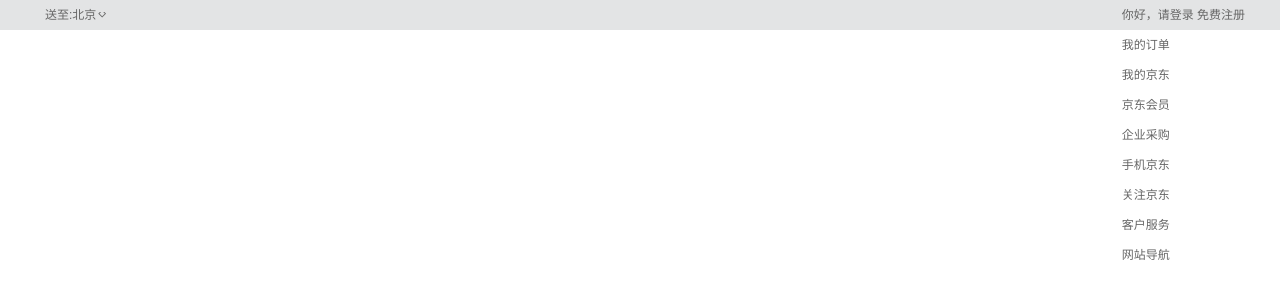
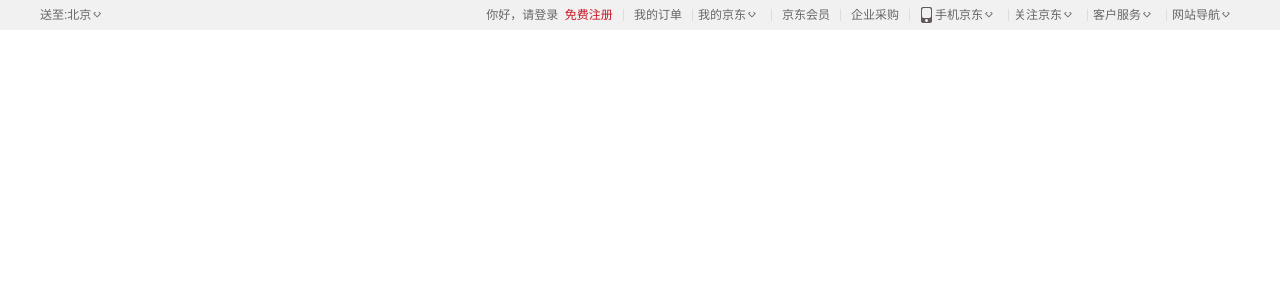
Before and after one commit to YangJian1992/jd, a plain HTML site: page index.html in a window 1280 px wide. Drawn offline with Linux system fonts and the light colour scheme.

Commit message:
网页的顶部做好了，但是边距不太对

```diff
--- a/css/base.css
+++ b/css/base.css
@@ -100,7 +100,7 @@ s, i, em {
 }
 
 .fl {
-    float: left
+    float: left;
 }
 
 .fr {
@@ -128,16 +128,19 @@ s, i, em {
 .site-nav {
     height: 30px;
     line-height: 30px;
-    background-color: #E3E4E5;
+    background-color: #F1F1F1;
 }
-.site-nav-send{
+/*y设置小三角的样式，共用同一段代码*/
+.site-nav-send,
+.site-nav-r .fore{
     position: relative;
-    padding: 0 25px 0 10px;
+    padding: 0 25px 0 5px;
 }
 .site-nav-send:hover{
     background-color: white;
 }
-.site-nav-send i {
+.site-nav-send i,
+.fore i {
     position: absolute;
     top: 12px;
     right: 8px;
@@ -147,9 +150,37 @@ s, i, em {
     overflow: hidden;
 }
 /*小三角图标，由上下两个样式完成*/
-.site-nav-send s {
+.site-nav-send s,
+.fore s{
+    font: 400 13px/15px "consolas";
     position: absolute;
     top: -7px;
     /*行内元素不能设置上下margin，这里不能直接用margin-top，但可以使用display:block*/
 }
 /*site-nav部分结束*/
+
+.site-nav-r li{
+    padding: 0 10px;
+    float: left;
+}
+.site-nav-r .line{
+    width: 1px;
+    height: 12px;
+    background-color: #DDDDDD;
+    /*由于padding可以继承背景，所以用margin*/
+    margin-top: 9px;
+    padding: 0px; /*由于在样式site-nav-r li中将所有的li元素设置成左右padding为10，还要考虑选择器的优先级，如标签，类等
+！import的权限是最大的。权限可以叠加，如.site-nav-r li为11（10+1），.site-nav-r .line为20（10+10）*/
+}
+.site-nav-r .jd-tel {
+    padding-left: 25px;
+}
+.jd-tel span {
+    /*开启绝对定位会将行内元素变成块元素*/
+    position: absolute;
+    width: 15px;
+    height: 20px;
+    top: 5px;
+    left: 9px;
+    background: url("../images/tel.png") no-repeat;
+}
--- a/index.html
+++ b/index.html
@@ -23,20 +23,45 @@
 
                 </div>
             </div>
-            <div class="fr">
+            <div class="fr site-nav-r">
                 <ul>
                     <li>
-                        <a href="#">你好，请登录</a>
-                        <a href="#">免费注册</a>
+                        <!--&nbsp转义符表示空格-->
+                        <a href="#">你好，请登录</a>&nbsp;
+                        <a href="#" class="col-red">免费注册</a>
                     </li>
+                    <li class="line"></li>
                     <li><a href="#">我的订单</a></li>
-                    <li><a href="#">我的京东</a></li>
+                    <li class="line"></li>
+                    <li class="fore">
+                        <a href="#">我的京东</a>
+                        <i><s>◇</s></i>
+                    </li>
+                    <li class="line"></li>
                     <li><a href="#">京东会员</a></li>
+                    <li class="line"></li>
                     <li><a href="#">企业采购</a></li>
-                    <li><a href="#">手机京东</a></li>
-                    <li>关注京东</li>
-                    <li>客户服务</li>
-                    <li>网站导航</li>
+                    <li class="line"></li>
+                    <li class="fore jd-tel">
+                        <a href="#">手机京东</a>
+                        <span></span>
+                        <i><s>◇</s></i>
+                    </li>
+                    <li class="line"></li>
+                    <li class="fore">
+                        关注京东
+                        <i><s>◇</s></i>
+                    </li>
+                    <li class="line"></li>
+                    <li class="fore">
+                        客户服务
+                        <i><s>◇</s></i>
+                    </li>
+                    <li class="line"></li>
+                    <li class="fore">
+                        网站导航
+                        <i><s>◇</s></i>
+                    </li>
                 </ul>
 
             </div>
```
Also changed, not shown: images/china.png (added), images/close-banner.png (added), images/guohui.png (added), images/img1.jpg (added), images/img2.jpg (added), images/logo.png (added), images/slide.jpg (added), images/slogen1.png (added), images/slogen2.png (added), images/slogen3.png (added), images/slogen4.png (added), images/tel.png (added), images/topbanner.jpg (added).
